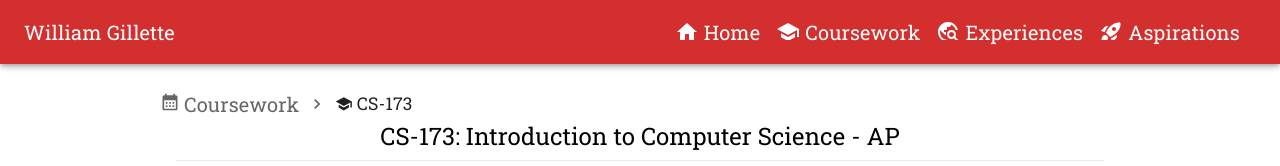
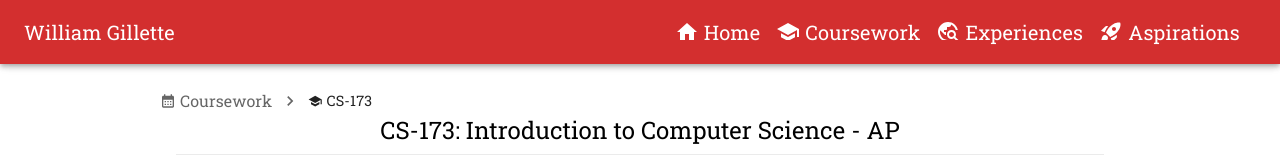
Before and after one commit to wigillette/WG_Professional, a Next.js app: page /coursework/CS-173 in a window 1280 px wide. Shown: the top 166 px of the page. Built offline with nearby package versions, Linux system fonts and the light colour scheme.

Commit message:
Minor fixes

```diff
--- a/components/CustomLink/CustomLink.js
+++ b/components/CustomLink/CustomLink.js
@@ -2,8 +2,8 @@ import React from 'react';
 import styles from './CustomLink.module.css';
 import { Link } from '@mui/material';
 
-const CustomLink = ({children, href, mr, color, variant}) => (
-  <Link className={styles.CustomLink} variant={variant||'h6'} href={href} sx={{ mr: mr||0, textDecoration: 'none', color: color || 'inherit' }}>
+const CustomLink = ({children, href, mr, color, variant, sx}) => (
+  <Link className={styles.CustomLink} variant={variant||'h6'} href={href} sx={{ mr: mr||0, textDecoration: 'none', color: color || 'inherit', ...sx }}>
     {children}
   </Link>
 );
--- a/components/CustomLink/CustomLink.module.css
+++ b/components/CustomLink/CustomLink.module.css
@@ -5,9 +5,9 @@
 }
 
 @media (max-width: 520px) {
-    .CustomLink {
+    /* .CustomLink {
         font-size: 0.8rem;
-    }
+    } */
 }
 
 .CustomLink:hover {
--- a/pages/aspirations.js
+++ b/pages/aspirations.js
@@ -12,7 +12,7 @@ import Fade from '@mui/material/Fade';
 const ParallaxContainer = ({img, body}) => (
   <div className={styles.parallaxContainer}>
     <Parallax blur={{ min: -30, max: 30 }} bgImage={img} strength={300} className={styles.parallax}/>
-    <Paper elevation={3} sx={{width: '75%', margin: '0 auto', padding: '1rem'}}>
+    <Paper className={styles.biography} elevation={3} sx={{margin: '0 auto', padding: '1rem'}}>
       <Typography variant='paragraph' fontFamily='Open Sans'>{body}</Typography>
     </Paper>
   </div>
@@ -24,7 +24,7 @@ export default function Aspirations() {
     <Fade in={true}>
       <div className={styles.Aspirations}>
         <Typography variant='h4' fontFamily='Roboto Slab' mb={'1rem'} textAlign='center' fontWeight={600}>Aspirations and Life Goals</Typography>
-        <ParallaxContainer img={City.src} body='Through networking and collaboration, I wish to apply my knowledge of software development and data analytics to impact society profoundly, developing tools that benefit the lives of others and contribute to positive outcomes. Facilitating daily tasks through automation to help society become more efficient is a key motivation of mine.'></ParallaxContainer>
+        <ParallaxContainer img={City.src} body='Through networking and collaboration, I wish to apply my knowledge of software development and data analytics to impact society profoundly, developing tools that benefit the lives of others and ultimately contributing to positive outcomes. Facilitating daily tasks through automation to help society become more efficient is a key motivation of mine.'></ParallaxContainer>
         <ParallaxContainer img={Track1.src} body='As an avid runner, I desire to progress my career beyond college, proceeding to race the marathon or perhaps the ultramarathon distances. Maintaining a fit and healthy body not only promotes discipline but is one of my primary core values, and I seek to adhere to that virtue as I progress through adulthood.'></ParallaxContainer>
         <ParallaxContainer img={PhiKaps6.src} body='Finally, from the lens of an Ursinus alumni, I wish to give back to the communities that were significant pieces of my collegiate career. Through philanthropy and networking, I wish to remain in contact with future brothers of Phi Kappa Sigma, providing my knowledge and resources to contribute to maintaining a strong and active brotherhood.'></ParallaxContainer>
       </div>
--- a/pages/coursework/[courseId].js
+++ b/pages/coursework/[courseId].js
@@ -8,6 +8,7 @@ import { CalendarMonth, School, NavigateNext } from "@mui/icons-material";
 import CustomLink from '../../components/CustomLink/CustomLink';
 import Carousel from "../../components/Carousel/Carousel.js";
 import carouselInfo from "../../text/carousel1Info.js";
+import Fade from "@mui/material/Fade";
 
 const getCourseInfo = (courseId) => {
     const semesterData = Object.values(courses).filter((semesterPlan) => {
@@ -21,13 +22,13 @@ const getCourseInfo = (courseId) => {
 const CourseBreadcrumb = ({courseId}) => (
     <div key={courseId} className={styles.courseBreadcrumb}>
         <Breadcrumbs separator={<NavigateNext fontSize='small'/>}>
-            <CustomLink sx={{ display: 'flex', alignItems: 'center'}} href="/coursework" mr={0}>
+            <CustomLink sx={{ display: 'flex', alignItems: 'center', fontSize: '1rem'}} href="/coursework" mr={0}>
                 <CalendarMonth sx={{ mr: 0.5 }} fontSize="inherit" />
                 Coursework
             </CustomLink>
             <Typography
                 className={styles.currentCoursePage}
-                sx={{ display: 'flex', alignItems: 'center', fontFamily: 'Roboto Slab', fontSize: {'xs': '0.9rem', 'sm': '1rem', 'lg': '1.1rem'} }}
+                sx={{ display: 'flex', alignItems: 'center', fontFamily: 'Roboto Slab', fontSize: '0.9rem'}}
                 color="text.primary"
                 >
                 <School sx={{ mr: 0.5 }} fontSize="inherit" />
@@ -41,6 +42,7 @@ const coursePage = ({ courseInfo }) => {
     const courseId = courseInfo.id;
 
     return (<RootLayout>
+        <Fade in={true}>
             <div className={styles.coursePage}>
                 <CourseBreadcrumb courseId={courseId} />
                 {Object.keys(courseDescriptions).includes(courseId) ?
@@ -53,6 +55,7 @@ const coursePage = ({ courseInfo }) => {
                 }
                 <Carousel images={carouselInfo}/>
             </div>
+        </Fade>
     </RootLayout>)
 }
 
--- a/pages/index.js
+++ b/pages/index.js
@@ -24,6 +24,7 @@ export default function Main() {
         <Fade in={true}>
           <div>
             <div className={styles.socialMedia}>
+              <Typography variant='h6' fontWeight={600} textAlign={'center'} fontFamily={'Open Sans'} mb={'0.5rem'}>wgillette02@gmail.com</Typography>
               <Stack direction={'row'} justifyContent='center'>
                 <IconButton className={styles.icon} color="primary" href="https://www.facebook.com/william.gillette.3152" target="_blank" rel="noopener noreferrer">
                   <Facebook/>
--- a/styles/Main.module.css
+++ b/styles/Main.module.css
@@ -35,4 +35,8 @@
   .Home {
       width: 90%;
   }
+
+  .generalSkills {
+    width: 90%;
+  }
 }
--- a/styles/coursePage.module.css
+++ b/styles/coursePage.module.css
@@ -8,8 +8,13 @@
     height: 10%;
 }
 
-@media (max-width: 520px) {
-    .currentCoursePage {
+@media (max-width: 600px) {
+    /* .currentCoursePage {
         font-size: 0.5rem;
+    } */
+
+    .courseBreadcrumb {
+        font-size: 1rem;
     }
+
 }
--- a/text/experienceImages.js
+++ b/text/experienceImages.js
@@ -2,7 +2,7 @@ import PhiKaps2 from "../text/PhiKaps2.jpg"
 import PhiKaps3 from "../text/PhiKaps3.jpg"
 import PhiKaps4 from "../text/PhiKaps4.jpg"
 import XC from "../text/XC.jpg"
-import XC2 from "../text/XC2.jpg"
+import Track2 from "../text/Track2.jpg"
 import XC3 from "../text/XC3.jpg"
 import Honors from "../text/Honors.jpg"
 
@@ -14,7 +14,7 @@ const experienceImages = [
         cols: 1
     },
     {
-        img: XC2.src,
+        img: Track2.src,
         rows: 2,
         cols: 1
     },
--- a/text/projects.js
+++ b/text/projects.js
@@ -1,8 +1,10 @@
+import DegreePlanner from "../text/DegreePlanner.png";
+
 export const projects = {
     'Convex Hull Visualization': ['April 2021', 'https://i.ibb.co/5Tmx19m/Convex-Thumb.jpg', 'Enabled the automated generation of a 2D or 3D convex hull from a set of 2D points. Practical applications include collision avoidance of particles, traffic, etc. Methods: Developed a web-based modeling application to convert the 2D points into 2D or 3D convex hulls by applying a“geometric lift” using a convex function.', 'The web application models the 2D and 3D convex hulls of a set of 2D points. To convert the 2D points into 3D points, I apply a “geometric lift” using a convex function: a function with a positive second derivative. In this case, the convex function is “z = x^2 + y^2”, which creates a paraboloid shaped figure. To form the 3D convex hull, I create faces with these 3D points, and the condition for these faces is that all the points are on one side of each face. Another interesting fact about the 3D convex hull is that its shadow is a Delaunay triangulation, a 2D figure composed of strictly triangles. The 2D convex hull uses an efficient algorithm called the Quick Hull algorithm, which first creates a line with the points the minimum and maximum x-values, and then recursively creates lines from the endpoints of the previous line to the point farthest from it. The recursion finishes when all the points are on one side of each edge.'],
     'A Data Driven Approach to Large Scale Audio Version Identification': ['April 2022', 'https://i.ibb.co/s6FvQRV/Data-Driven.gif', 'Tackled the music information retrieval problem of automatic audio version identification. Utilized machine learning to transform datasets of songs into “self-similarity matrices” and performed various supervised and unsupervised experiments to determine which cover song identification strategies are the most accurate and scalable.', 'Essentially, the goal of this problem is to determine whether two audio songs are different versions of each other. A few features that differentiate cover songs from their original songs are pitch shifts, tempo changes, added/deleted sections, and instrument substitutions. Solving this problem requires developing a similarity measure where higher readings indicated that the pair of songs are different versions of each other and lower readings indicated that the pair of songs are unrelated.'],
     'Validity of SAT Score as a Predictor of College Success': ['May 2023', 'https://i.ibb.co/sqF26Lr/FYGPAGraph.png', 'Conducted statistical analyses (linear and multiple regression analyses, Chi-squared analysis) and applied data analytics to answer three research questions related to this topic. Wrote a 30-page research paper with analyses and findings. Provided paper to professor to support her research on this topic.'],
-    'Ursinus College Degree Planner': ['May 2023', 'https://i.ibb.co/bH9wSq7/Degree-Planner.jpg', 'Acted as Scrum Master, leading a collaboration with four other computer science majors to build a Javascript web application enabling students to map out their college career and assign planned courses to college core requirements.', 'Gained firsthand experience with full-stack web development using React.js, Redux.js, Bootstrap, CSS, Node.js, and SQLite. Applied Agile methodology and SDLC in planning and managing the project (e.g. weekly standup reflections, proposal document, requirements specifications report, design report, user acceptance test (UAT) plan, final system documentation report, a usage demonstration video, and a presentation summarizing these reports).']
+    'Ursinus College Degree Planner': ['May 2023', DegreePlanner.src, 'Acted as Scrum Master, leading a collaboration with four other computer science majors to build a Javascript web application enabling students to map out their college career and assign planned courses to college core requirements.', 'Gained firsthand experience with full-stack web development using React.js, Redux.js, Bootstrap, CSS, Node.js, and SQLite. Applied Agile methodology and SDLC in planning and managing the project (e.g. weekly standup reflections, proposal document, requirements specifications report, design report, user acceptance test (UAT) plan, final system documentation report, a usage demonstration video, and a presentation summarizing these reports).']
 }
 
 export const projectTech = {
```
Also changed, not shown: styles/Aspirations.module.css (+8 -0 lines), text/DegreePlanner.png (added), text/Track2.jpg (added). Lines whose indentation alone changed are shown as unchanged.
